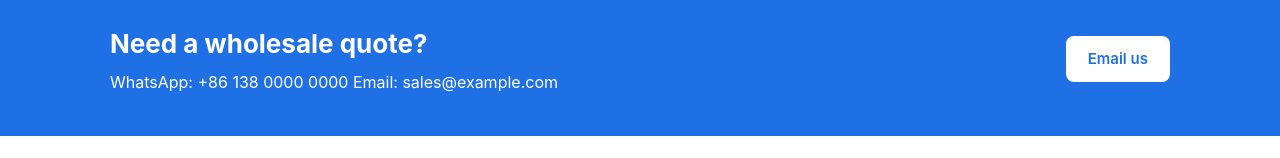
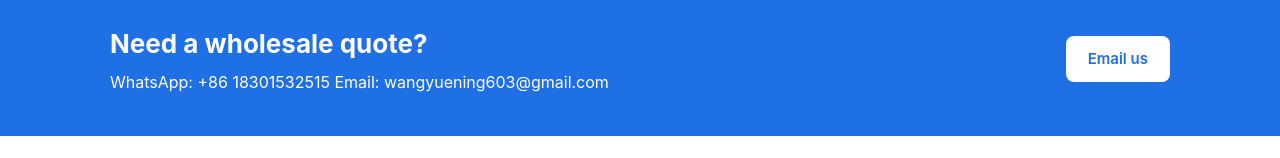
Before and after one commit to NNSourcing/wholesale-towel, a plain HTML site: page towel-site/index.html in a window 1280 px wide. Shown: the part 1675-1833 px from the top of the page. Drawn offline with Linux system fonts and the light colour scheme.

Commit message:
Update index.html

```diff
--- a/towel-site/index.html
+++ b/towel-site/index.html
@@ -165,8 +165,8 @@ footer{padding:20px 0;text-align:center;color:var(--muted);font-size:13px}
 
 <script>
 /* ---- Edit your contact details here ---- */
-const EMAIL = "sales@example.com";
-const WHATSAPP = "+86 138 0000 0000";
+const EMAIL = "wangyuening603@gmail.com";
+const WHATSAPP = "+86 18301532515";
 /* Products are NOT written here. They are loaded from data/products.json,
    which you edit in the /admin dashboard. */
 
```
